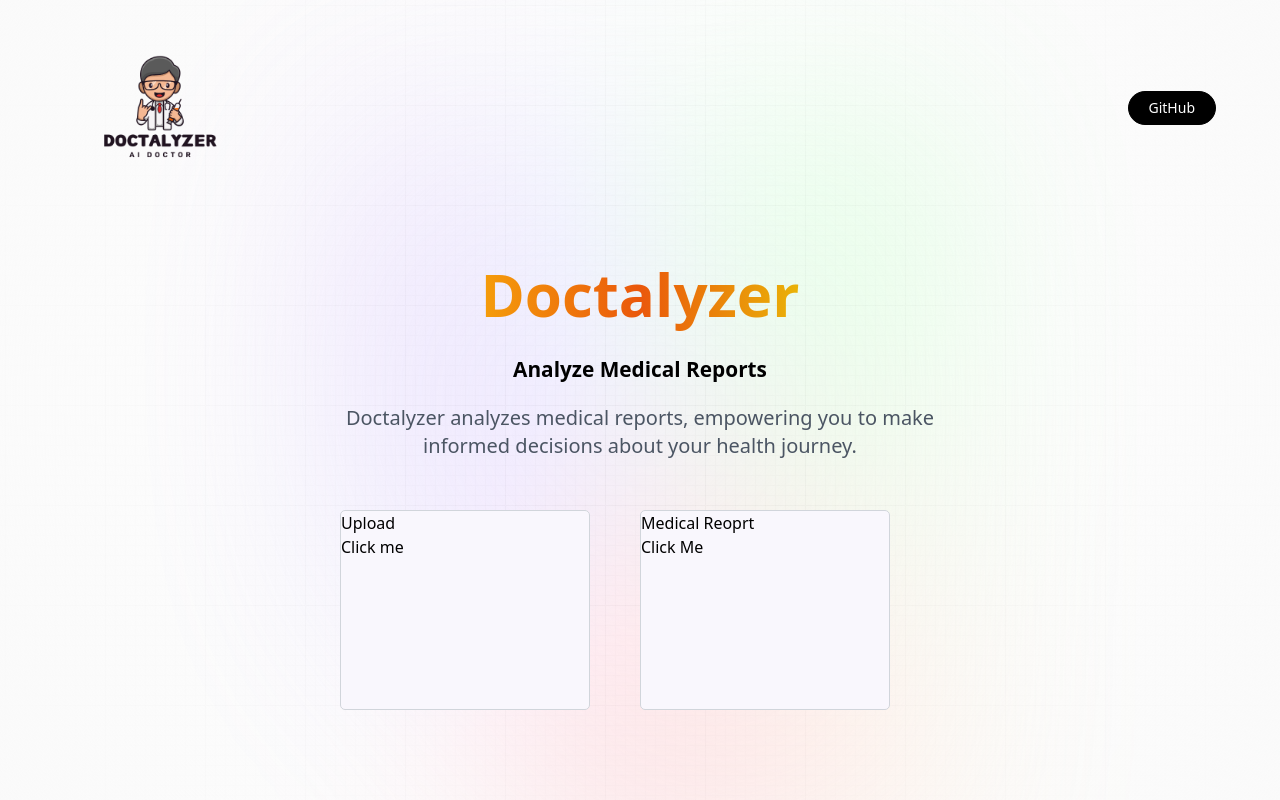
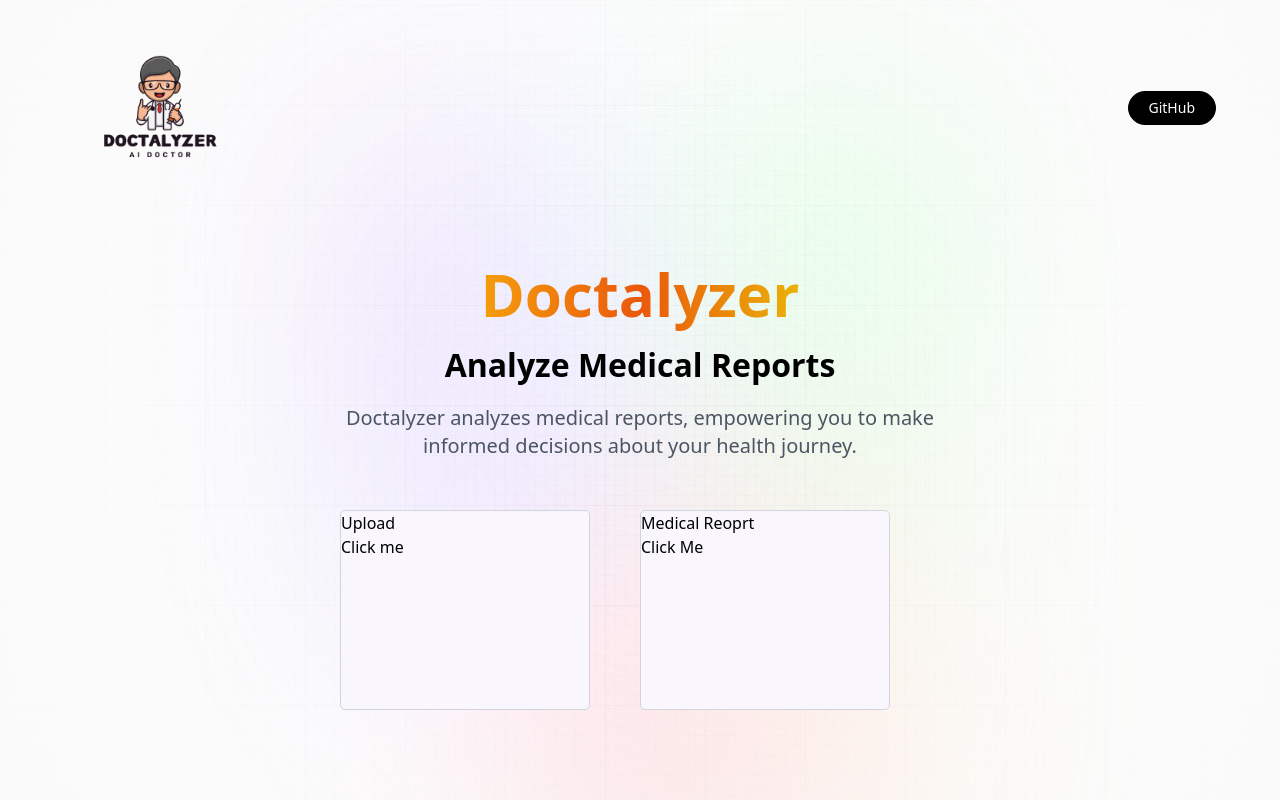
Before and after one commit to haider-patanwala/doctalyzer, a React (Vite) app: page / in a window 1280 px wide. Built offline with nearby package versions, Linux system fonts and the light colour scheme; no server answers; a web font is replaced by a local one.

Commit message:
Added media Queries css

```diff
--- a/src/components/Hero.jsx
+++ b/src/components/Hero.jsx
@@ -21,7 +21,7 @@
 
 			<h1 className='head_text'>
 				<span className='orange_gradient '>Doctalyzer</span>
-				<br className='max-md:hidden' />
+				<br />
 				<span className='description'>Analyze Medical Reports</span>
 			</h1>
 			<h2 className='desc'>
--- a/src/components/hero.css
+++ b/src/components/hero.css
@@ -2,7 +2,16 @@
 	width: 12rem;
 }
 
-.description {
-	font-size: 1.3rem;
-	line-height: 1.5rem;
+@media screen and (min-width: 600px) {
+	.description {
+		font-size: 2rem;
+		line-height: 2rem;
+	}
 }
+
+@media screen and (max-width: 600px) {
+	.description {
+		font-size: 1.3rem;
+		line-height: 1.5rem;
+	}
+}
```
